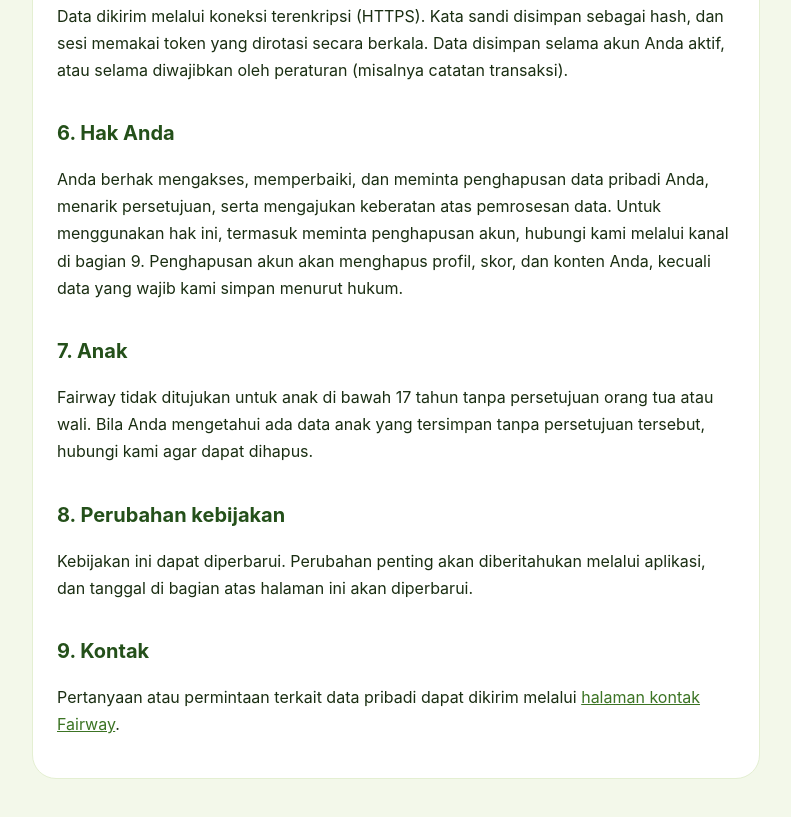
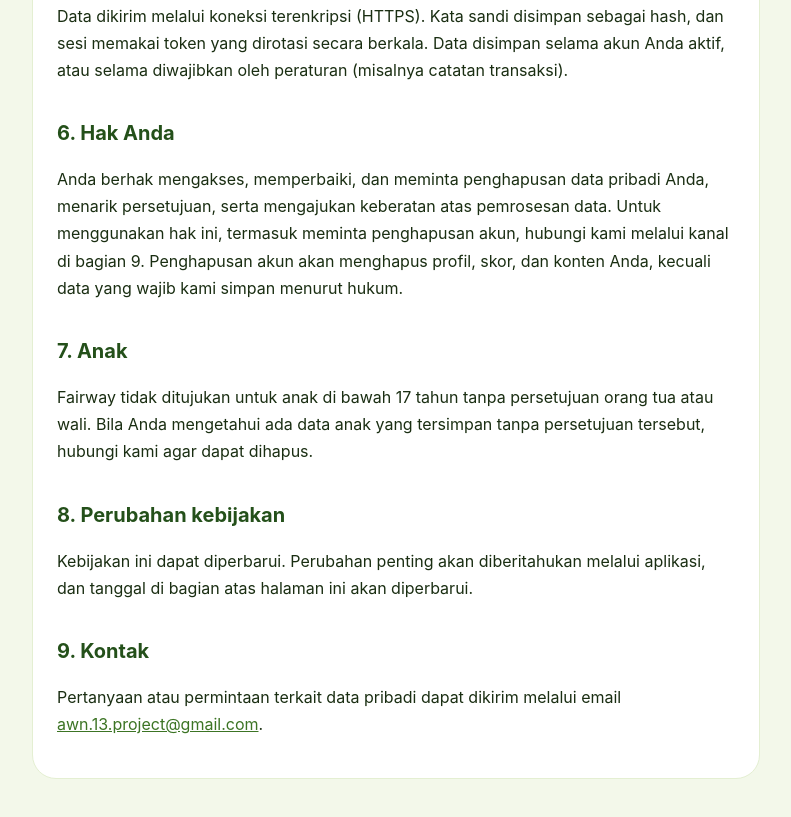
Before and after one commit to dihabibi/fairway-legal, a plain HTML site: page privacy.html in a window 1280 px wide. Shown: the part 1739-2556 px from the top of the page, without its empty margins (244-1035 px from the left). Drawn offline with Linux system fonts and the light colour scheme.

Commit message:
Kontak lewat email support
Co-Authored-By: Claude Opus 5.5 <noreply@anthropic.com>

```diff
--- a/privacy.html
+++ b/privacy.html
@@ -63,7 +63,7 @@
       <p>Kebijakan ini dapat diperbarui. Perubahan penting akan diberitahukan melalui aplikasi, dan tanggal di bagian atas halaman ini akan diperbarui.</p>
 
       <h2>9. Kontak</h2>
-      <p>Pertanyaan atau permintaan terkait data pribadi dapat dikirim melalui <a href="https://github.com/dihabibi/fairway-legal/issues">halaman kontak Fairway</a>.</p>
+      <p>Pertanyaan atau permintaan terkait data pribadi dapat dikirim melalui email <a href="mailto:awn.13.project@gmail.com">awn.13.project@gmail.com</a>.</p>
     </div>
   </main>
 </body>
```
Also changed, not shown: terms.html (+1 -1 lines).
